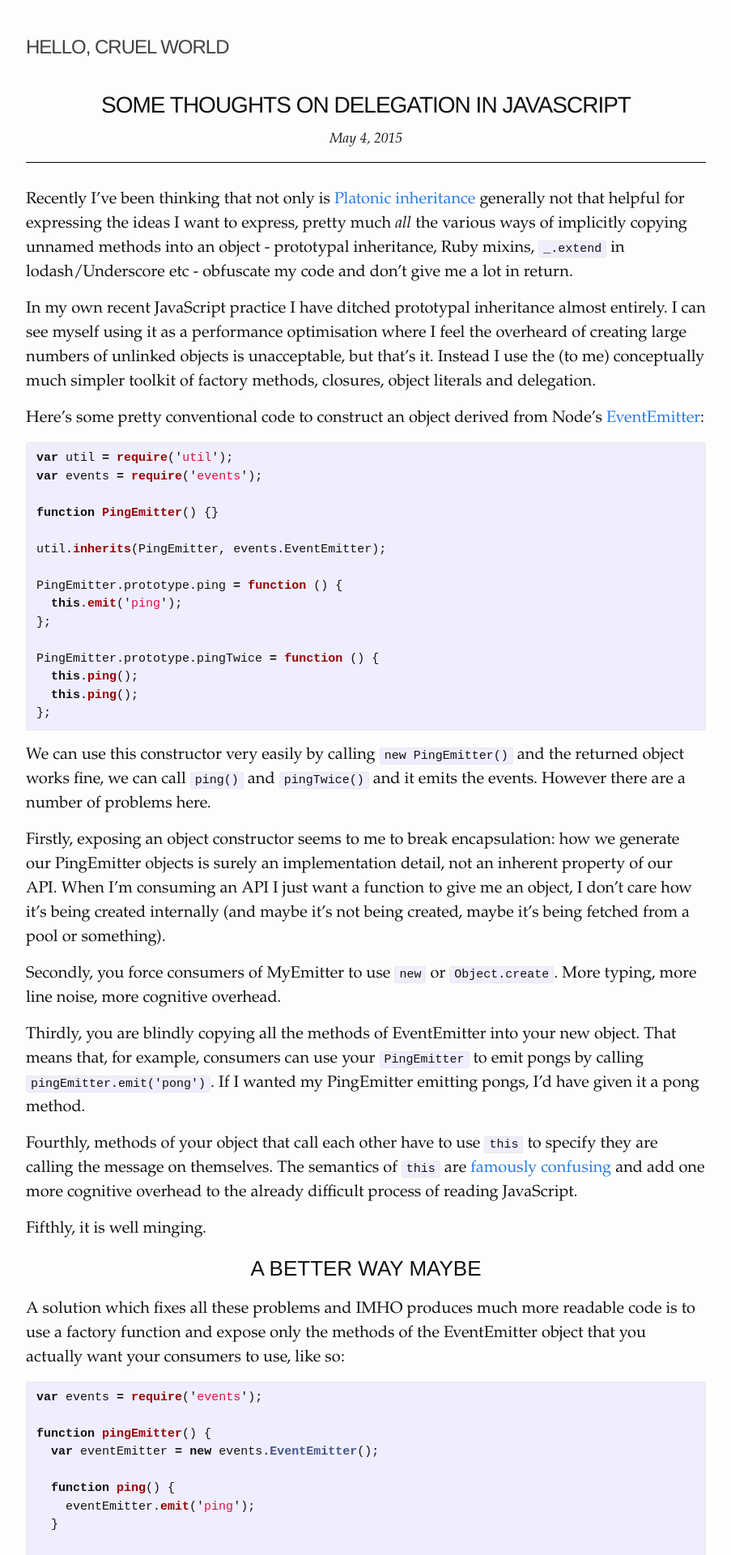
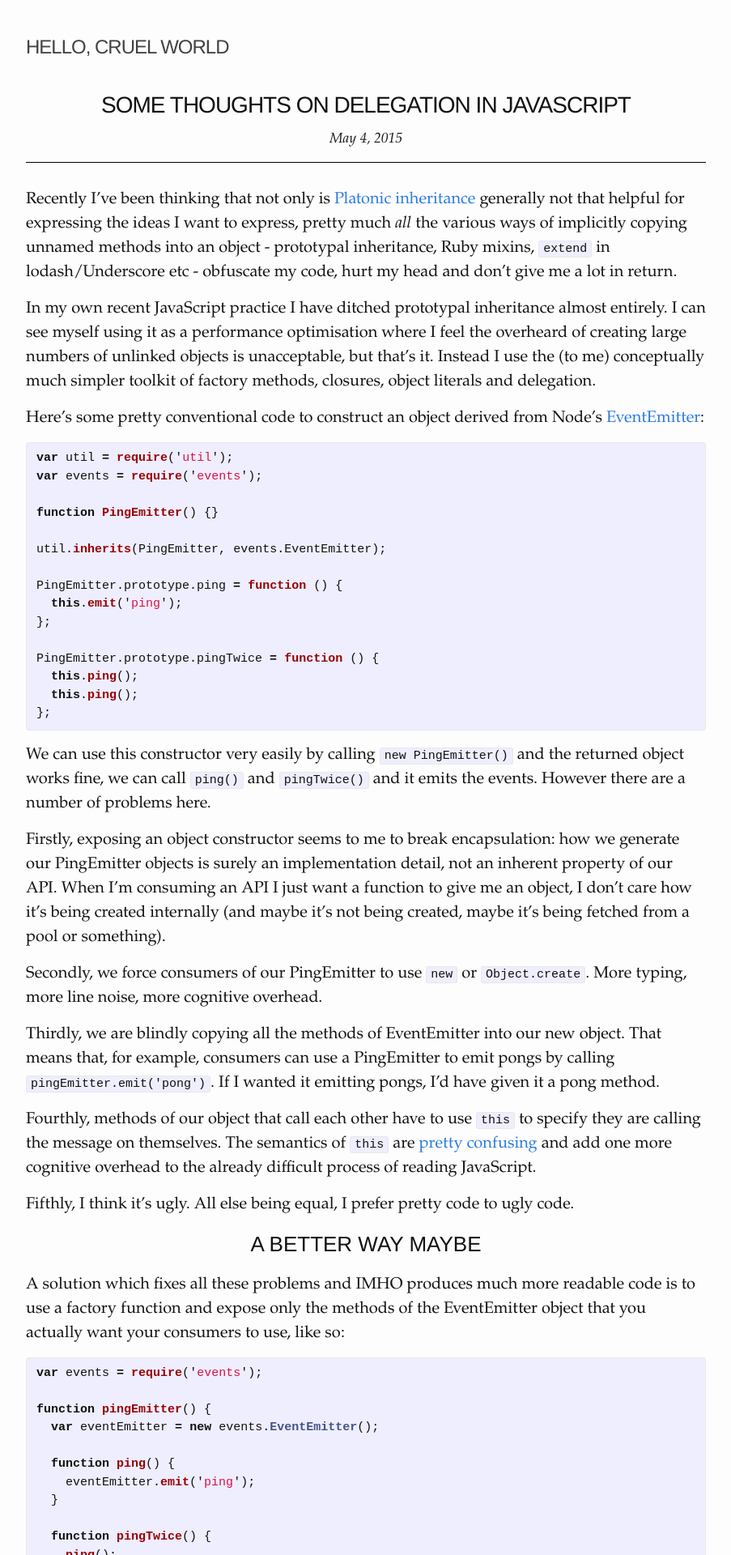
Before and after one commit to debrisapron/debrisapron.github.io, a Jekyll site: the page built from _posts/2015-05-04-some-thoughts-on-delegation-in-javascript.md, in a window 1280 px wide. Shown: the top 1920 px of the page at 81% size, without its empty margins (188-1091 px from the left). Built offline with Jekyll 4.4.1, drawn with Linux system fonts in a browser that asks for light colours; some of the changed text lies outside the part shown.

Commit message:
Final corrections

```diff
--- a/_posts/2015-05-04-some-thoughts-on-delegation-in-javascript.md
+++ b/_posts/2015-05-04-some-thoughts-on-delegation-in-javascript.md
@@ -5,7 +5,7 @@ date:   2015-05-04 16:16
 categories: update
 ---
 
-Recently I've been thinking that not only is [Platonic inheritance](https://twitter.com/debrisapron/status/595734720102694915) generally not that helpful for expressing the ideas I want to express, pretty much _all_ the various ways of implicitly copying unnamed methods into an object - prototypal inheritance, Ruby mixins, `_.extend` in lodash/Underscore etc - obfuscate my code and don't give me a lot in return.
+Recently I've been thinking that not only is [Platonic inheritance](https://twitter.com/debrisapron/status/595734720102694915) generally not that helpful for expressing the ideas I want to express, pretty much _all_ the various ways of implicitly copying unnamed methods into an object - prototypal inheritance, Ruby mixins, `extend` in lodash/Underscore etc - obfuscate my code, hurt my head and don't give me a lot in return.
 
 In my own recent JavaScript practice I have ditched prototypal inheritance almost entirely. I can see myself using it as a performance optimisation where I feel the overheard of creating large numbers of unlinked objects is unacceptable, but that's it. Instead I use the (to me) conceptually much simpler toolkit of factory methods, closures, object literals and delegation.
 
@@ -33,13 +33,13 @@ We can use this constructor very easily by calling `new PingEmitter()` and the r
 
 Firstly, exposing an object constructor seems to me to break encapsulation: how we generate our PingEmitter objects is surely an implementation detail, not an inherent property of our API. When I'm consuming an API I just want a function to give me an object, I don't care how it's being created internally (and maybe it's not being created, maybe it's being fetched from a pool or something).
 
-Secondly, you force consumers of MyEmitter to use `new` or `Object.create`. More typing, more line noise, more cognitive overhead.
+Secondly, we force consumers of our PingEmitter to use `new` or `Object.create`. More typing, more line noise, more cognitive overhead.
 
-Thirdly, you are blindly copying all the methods of EventEmitter into your new object. That means that, for example, consumers can use your `PingEmitter` to emit pongs by calling `pingEmitter.emit('pong')`. If I wanted my PingEmitter emitting pongs, I'd have given it a pong method.
+Thirdly, we are blindly copying all the methods of EventEmitter into our new object. That means that, for example, consumers can use a PingEmitter to emit pongs by calling `pingEmitter.emit('pong')`. If I wanted it emitting pongs, I'd have given it a pong method.
 
-Fourthly, methods of your object that call each other have to use `this` to specify they are calling the message on themselves. The semantics of `this` are [famously confusing](https://www.google.com/search?q=how+does+this+work+in+javascript) and add one more cognitive overhead to the already difficult process of reading JavaScript.
+Fourthly, methods of our object that call each other have to use `this` to specify they are calling the message on themselves. The semantics of `this` are [pretty confusing](https://www.google.com/search?q=how+does+this+work+in+javascript) and add one more cognitive overhead to the already difficult process of reading JavaScript.
 
-Fifthly, it is well minging.
+Fifthly, I think it's ugly. All else being equal, I prefer pretty code to ugly code.
 
 ## A better way maybe
 
@@ -96,8 +96,8 @@ function pingEmitter() {
 }
 {% endhighlight %}
 
-And it works fine. This for me not only solves all the problems I listed above, it's very readable and makes it painfully explicit which methods are being delegated where.
+And it works fine. This for me not only solves all the problems I listed above, it's very readable and makes it painfully explicit which methods are being delegated where. And you get private methods by default, which is nice.
 
-A couple of downsides that I can see: It's a little bit more verbose (although some of that verbosity is reduced by [the new object literal notation in ES6](http://ariya.ofilabs.com/2013/02/es6-and-object-literal-property-value-shorthand.html)) and you can't call your pingEmitter objects `pingEmitter` because that's the name of the factory function. Would be nice to start my factory method names with a capital letter to avoid this, but every JS linter (and programmer) in the world expects capitals to denote constructors.
+A couple of downsides that I can see: It's a little bit more verbose (although some of that verbosity is reduced by [the new object literal notation in ES6](http://ariya.ofilabs.com/2013/02/es6-and-object-literal-property-value-shorthand.html)) and you can't call your pingEmitter objects `pingEmitter` because that's the name of the factory function. Would be nice to be able to start my factory method names with a capital letter to avoid this, but every JS linter (and programmer) in the world expects capitals to denote constructors.
 
 None of this seems particularly controversial to me but I'm kind of an eternal n00b when it comes to this stuff, so if any clever JavaScript types want to tell me where I'm going wrong I'd be very interested to hear.
--- a/css/main.scss
+++ b/css/main.scss
@@ -7,7 +7,7 @@
 
 // Our variables
 $base-font-family: Baskerville, Garamond, 'Baskerville Old Face', 'Hoefler Text', 'Times New Roman', serif;
-$heading-font-family: Helvetica;
+$heading-font-family: 'Helvetica Neue', Helvetica, Arial, sans-serif;
 $base-font-size:   20px;
 $small-font-size:  $base-font-size * 0.875;
 $base-line-height: 1.5;
```
